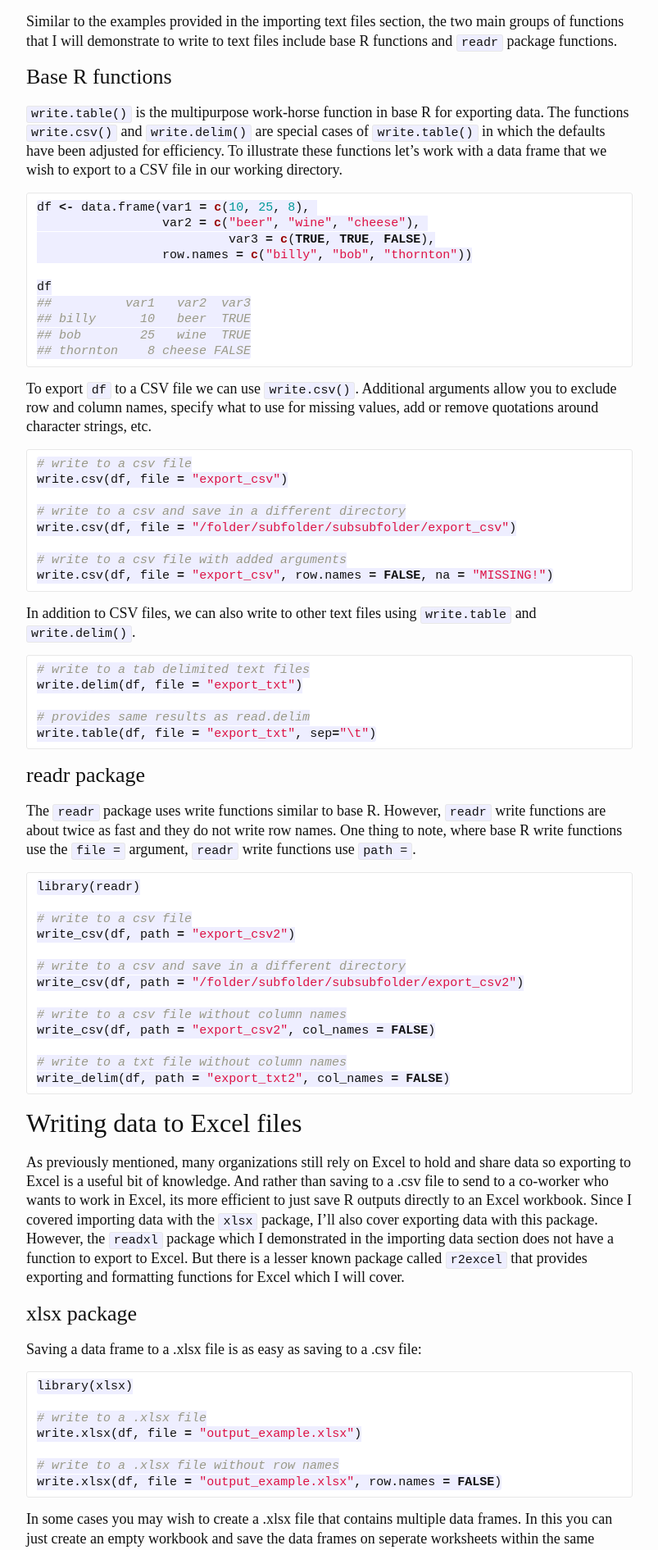
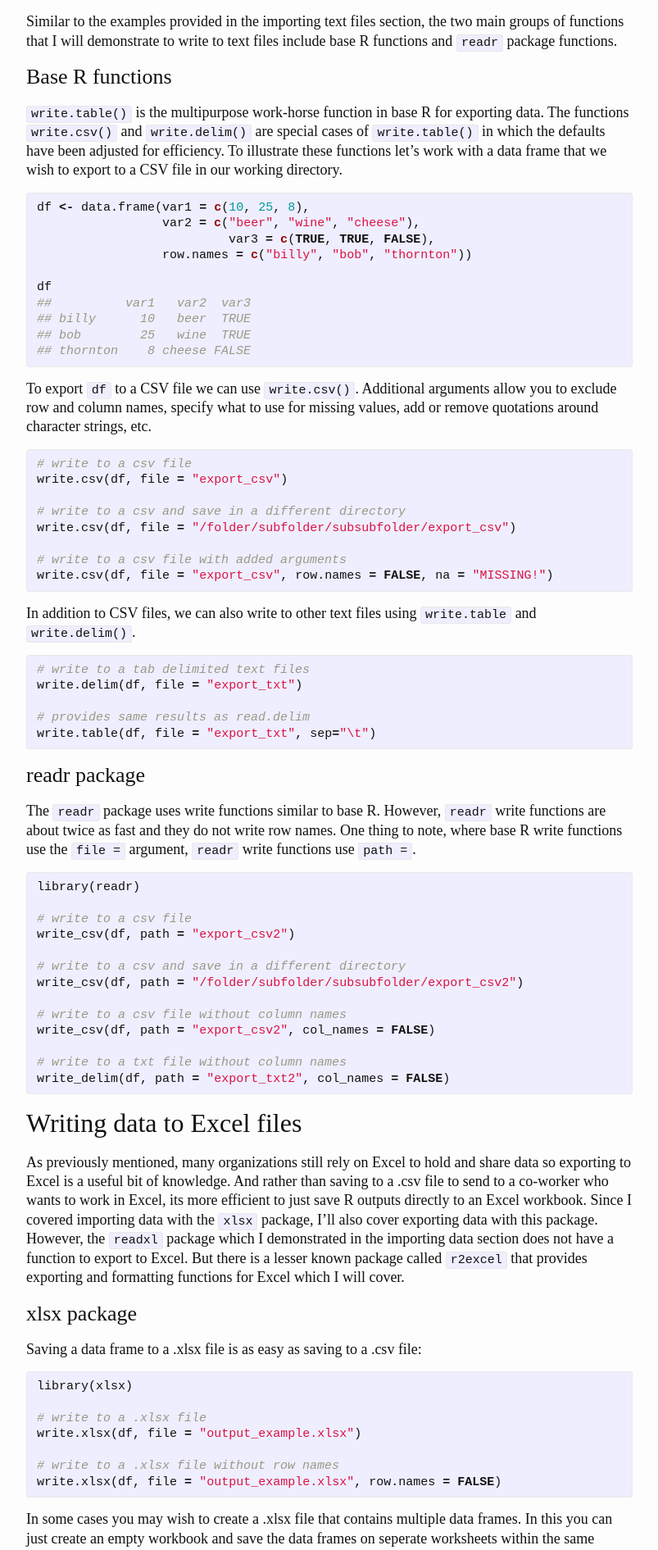
Before and after one commit to bradleyboehmke/bradleyboehmke, a Jekyll site: the page built from tutorials/exporting_data.md, in a window 1280 px wide. Shown: the part 668-2559 px from the top of the page at 82% size, without its empty margins (238-1041 px from the left). Built offline with Jekyll 4.4.1, drawn with Linux system fonts in a browser that asks for light colours.

Commit message:
Update exporting_data.md

````diff
--- a/tutorials/exporting_data.md
+++ b/tutorials/exporting_data.md
@@ -27,7 +27,7 @@ Similar to the examples provided in the importing text files section, the two ma
 `write.table()` is the multipurpose work-horse function in base R for exporting data.  The functions `write.csv()` and `write.delim()` are special cases of `write.table()` in which the defaults have been adjusted for efficiency.  To illustrate these functions let's work with a data frame that we wish to export to a CSV file in our working directory.
 
 
-```r
+{% highlight r %}
 df <- data.frame(var1 = c(10, 25, 8),
                  var2 = c("beer", "wine", "cheese"),
                           var3 = c(TRUE, TRUE, FALSE),
@@ -38,12 +38,12 @@ df
 ## billy      10   beer  TRUE
 ## bob        25   wine  TRUE
 ## thornton    8 cheese FALSE
-```
+{% endhighlight %}
 
 To export `df` to a CSV file we can use `write.csv()`. Additional arguments allow you to exclude row and column names, specify what to use for missing values, add or remove quotations around character strings, etc.
 
 
-```r
+{% highlight r %}
 # write to a csv file
 write.csv(df, file = "export_csv")
 
@@ -52,25 +52,25 @@ write.csv(df, file = "/folder/subfolder/subsubfolder/export_csv")
 
 # write to a csv file with added arguments
 write.csv(df, file = "export_csv", row.names = FALSE, na = "MISSING!")
-```
+{% endhighlight %}
 
 In addition to CSV files, we can also write to other text files using `write.table` and `write.delim()`.
 
 
-```r
+{% highlight r %}
 # write to a tab delimited text files
 write.delim(df, file = "export_txt")
 
 # provides same results as read.delim
 write.table(df, file = "export_txt", sep="\t")
-```
+{% endhighlight %}
 
 
 ### readr package
 The `readr` package uses write functions similar to base R. However, `readr` write functions are about twice as fast and they do not write row names. One thing to note, where base R write functions use the `file =` argument, `readr` write functions use `path =`.
 
 
-```r
+{% highlight r %}
 library(readr)
 
 # write to a csv file
@@ -84,7 +84,7 @@ write_csv(df, path = "export_csv2", col_names = FALSE)
 
 # write to a txt file without column names
 write_delim(df, path = "export_txt2", col_names = FALSE)
-```
+{% endhighlight %}
 
 <a name="excel"></a>
 
@@ -95,7 +95,7 @@ As previously mentioned, many organizations still rely on Excel to hold and shar
 Saving a data frame to a .xlsx file is as easy as saving to a .csv file:
 
 
-```r
+{% highlight r %}
 library(xlsx)
 
 # write to a .xlsx file
@@ -103,12 +103,12 @@ write.xlsx(df, file = "output_example.xlsx")
 
 # write to a .xlsx file without row names
 write.xlsx(df, file = "output_example.xlsx", row.names = FALSE)
-```
+{% endhighlight %}
 
 In some cases you may wish to create a .xlsx file that contains multiple data frames.  In this you can just create an empty workbook and save the data frames on seperate worksheets within the same workbook:
 
 
-```r
+{% highlight r %}
 # create empty workbook
 multiple_df <- createWorkbook()
 
@@ -123,12 +123,12 @@ addDataFrame(x = iris, sheet = iris_df)
 
 # save as a .xlsx file
 saveWorkbook(multiple_df, file = "output_example_2.xlsx")
-```
+{% endhighlight %}
 
 By default this saves the row and column names but this can be adjusted by adding `col.names = FALSE` and/or `row.names = FALSE` to the `addDataFrame()` function.  There is also the ability to do some formatting with the `xlsx` package.  The following provides several examples of how you can edit titles, subtitles, borders, column width, etc.[^excel_format] Although at first glance this can appear tedious for simple Excel editing, the real benefits present themselves when you integrate this editing into automated analyses.
 
 
-```r
+{% highlight r %}
 # create new workbook
 wb <- createWorkbook()
 
@@ -191,7 +191,7 @@ setColumnWidth(sheet = Cars, colIndex = 1, colWidth = 18)
 
 # save workbook
 saveWorkbook(wb, file = "output_example_3.xlsx")
-```
+{% endhighlight %}
 
 <center>
 <img src="/public/images/exporting_data/output_example_3.png" alt="Formatted Excel Output" align="middle" vspace="25">
@@ -203,7 +203,7 @@ saveWorkbook(wb, file = "output_example_3.xlsx")
 Although Formatting Excel files using the `xlsx` package is possible, the last section illustrated that it is a bit cumbersome. For this reason, [A. Kassambara](https://github.com/kassambara) created the `r2excel` package which depends on the `xlsx` package but provides easy to use functions for Excel formatting.  The following provides a simple example but you can find many additional formatting functions [here](http://www.sthda.com/english/wiki/r2excel-read-write-and-format-easily-excel-files-using-r-software)
 
 
-```r
+{% highlight r %}
 # install.packages("devtools")
 devtools::install_github("kassambara/r2excel")
 library(r2excel)
@@ -253,7 +253,7 @@ xlsx.addTable(wb, sheet = Casualties, data = Seatbelts, startCol = 2)
 
 # save the workbook to an Excel file
 saveWorkbook(wb, file = "output_example_4.xlsx")
-```
+{% endhighlight %}
 
 <center>
 <img src="/public/images/exporting_data/output_example_4.png" alt="Formatted Excel Output" align="middle" vspace="25">
@@ -269,7 +269,7 @@ Sometimes you may need to save data or other R objects outside of your workspace
 .rda is just short for .RData, therefore, these file extensions represent the same underlying object type. You use the .rda or .RData file types when you want to save several, or all, objects and functions that exist in your global environment. On the other hand, if you only want to save a single R object such as a data frame, function, or statistical model results its best to use .rds file type. You can use .rda or .RData to save a single object but the benefit of .rds is it only saves a representation of the object and not the name whereas .rda and .RData save the both the object and its name. As a result, with .rds the saved object can be loaded into a named object within R that is different from the name it had when originally saved.  The following illustrates how you save R objects with each type.
 
 
-```r
+{% highlight r %}
 # save() can be used to save multiple objects in you global environment,
 # in this case I save two objects to a .RData file
 x <- stats::runif(20)
@@ -287,7 +287,7 @@ saveRDS(x, "x.rds")
 x2 <- readRDS("x.rds")
 identical(x, x2)
 [1] TRUE
-```
+{% endhighlight %}
 
 <a name="exporting_resources"></a>
 
````
